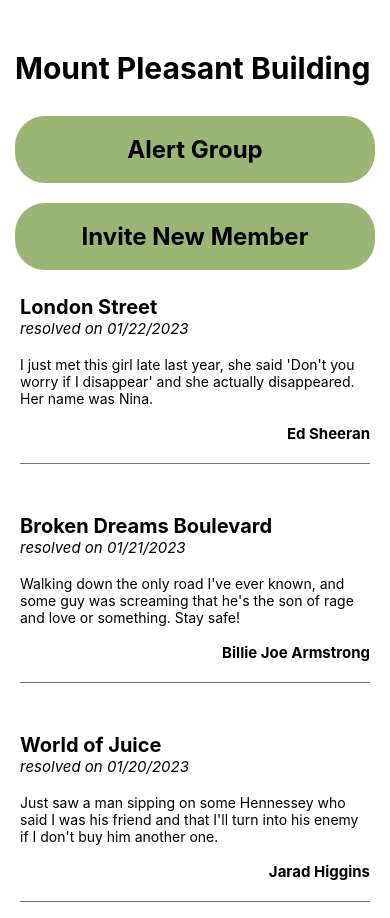
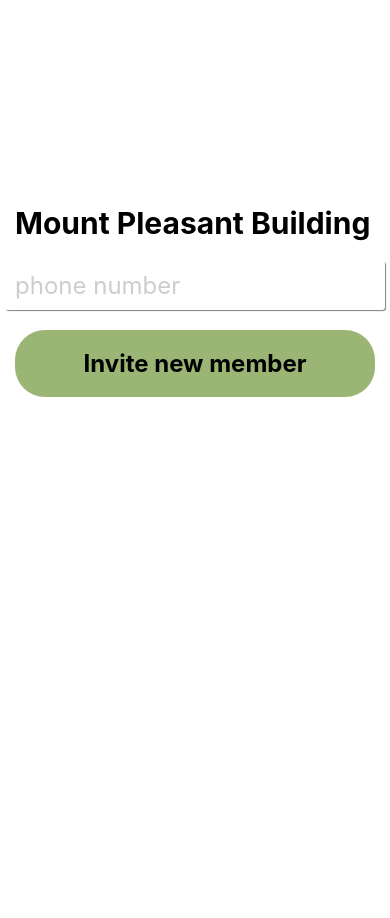
Before and after one commit to anthonycella/Neighbourhood-Mime-Watch, a React Native app in the folder frontend/: screen / in a window 390 px wide. Shown: the top 918 px of the page. After the commit the page ends 844 px from the top, so only its background shows below. Built offline with nearby package versions, Linux system fonts and the light colour scheme.

Commit message:
invite group member page - screen

```diff
--- a/frontend/App.js
+++ b/frontend/App.js
@@ -7,6 +7,7 @@ import Logs from './screens/Logs';
 import NewAlert from './screens/NewAlert';
 import GroupsMain from './screens/GroupsMain';
 import GroupsSpecific from './screens/GroupsSpecific';
+import GroupsMemberInvite from './screens/GroupsMemberInvite';
 
 export default function App() {
   return (
@@ -17,7 +18,8 @@ export default function App() {
       {/* <SmallButton buttonText='edit name'/>
       <SmallButton buttonText='delete group'/> */}
       {/* <GroupsMain /> */}
-      <GroupsSpecific />
+      {/* <GroupsSpecific /> */}
+      <GroupsMemberInvite />
       {/* <Logs />
       <LoginSignup />
       <SmallButton buttonText='edit name' />
--- a/frontend/screens/GroupsMemberInvite.js
+++ b/frontend/screens/GroupsMemberInvite.js
@@ -0,0 +1,28 @@
+import { StyleSheet, Text, View } from 'react-native';
+import React from 'react';
+import Button from '../components/Button';
+import Header from '../components/Header';
+import TextInput2 from '../components/TextInput2';
+
+export default function GroupsMemberInvite() {
+  function handleInvite() {
+
+  }
+
+  return (
+    <View style={styles.container}>
+      <Header text='Mount Pleasant Building' />
+      <TextInput2 placeholder="phone number" />
+      <Button onPress={handleInvite} buttonText='Invite new member' />
+    </View>
+  );
+}
+
+const styles = StyleSheet.create({
+  container: {
+    marginTop: '50%',
+    display: 'flex',
+    flexDirection: 'column',
+    justifyContent: 'center',
+  },
+});
```
